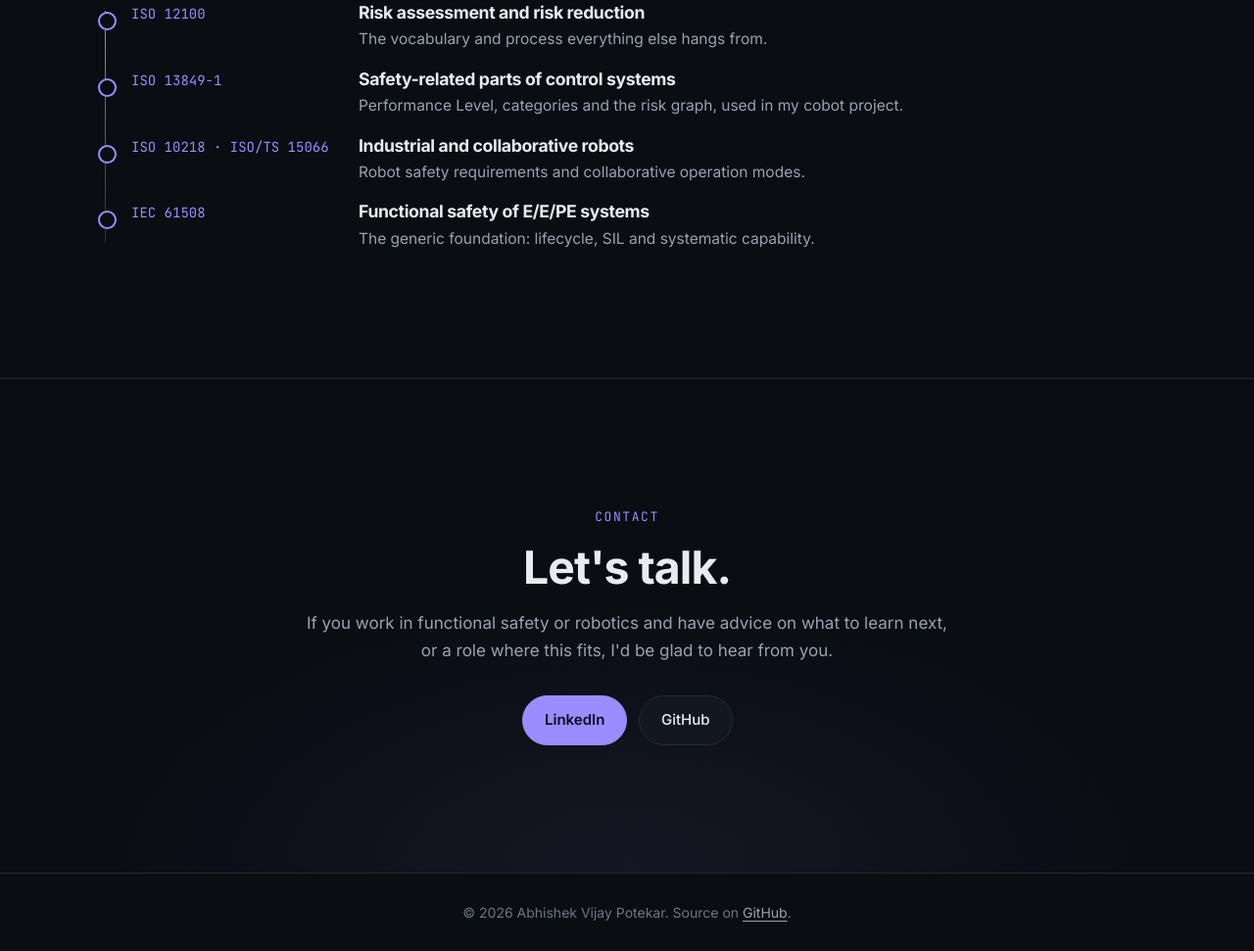
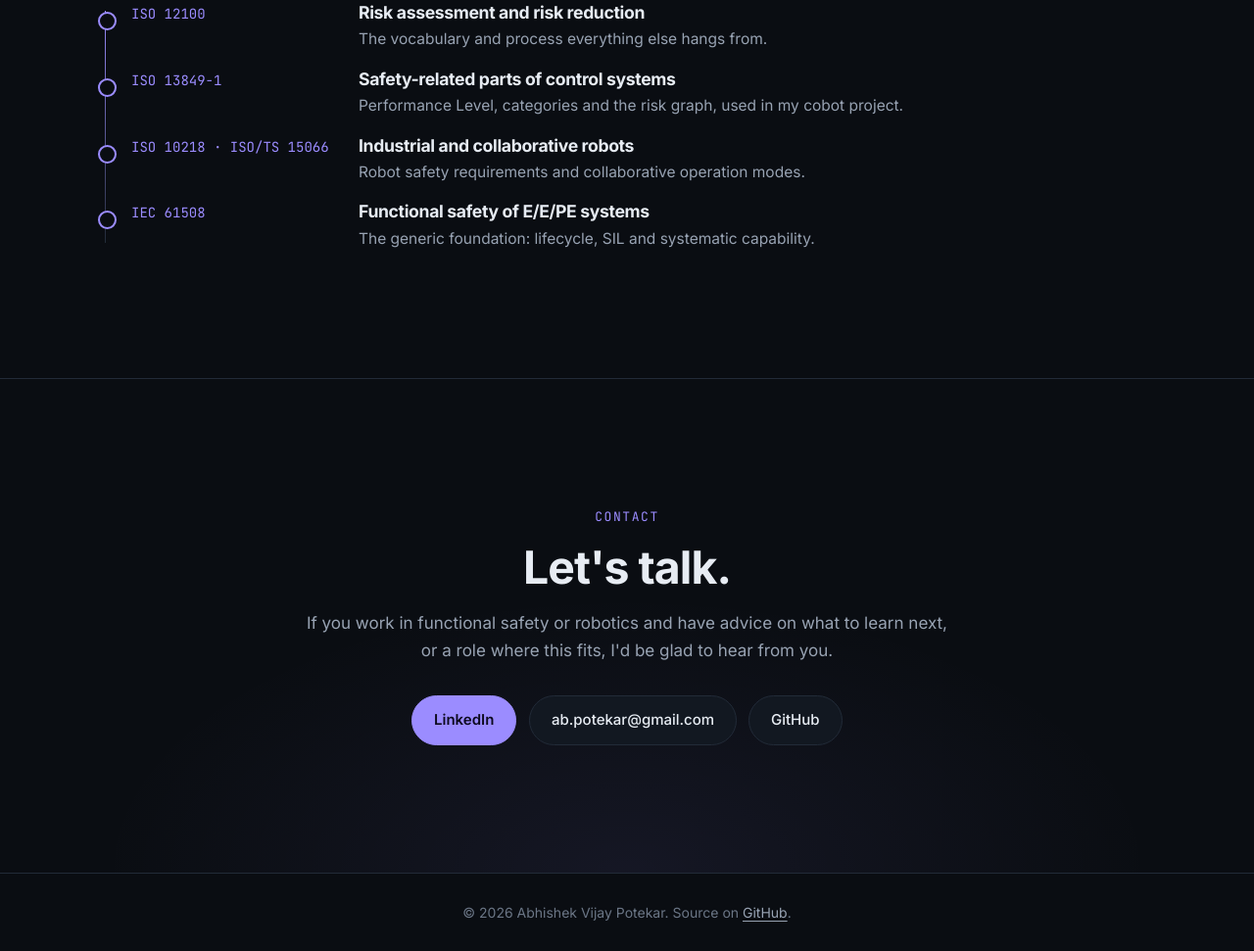
Before and after one commit to Madmaxcoder2612/portfolio, a plain HTML site: page index.html in a window 1280 px wide. Shown: the part 5250-6221 px from the top of the page at 98% size. Drawn offline with Linux system fonts and the light colour scheme; animation ran at ten frames a second.

Commit message:
Add email to the contact section

```diff
--- a/index.html
+++ b/index.html
@@ -219,6 +219,7 @@
         <p class="sub reveal">If you work in functional safety or robotics and have advice on what to learn next, or a role where this fits, I'd be glad to hear from you.</p>
         <div class="cta reveal">
           <a class="btn primary" href="https://www.linkedin.com/in/abhishek-vijay-potekar-027126193/" rel="noopener">LinkedIn</a>
+          <a class="btn" href="mailto:ab.potekar@gmail.com">ab.potekar@gmail.com</a>
           <a class="btn" href="https://github.com/Madmaxcoder2612" rel="noopener">GitHub</a>
         </div>
       </div>
```
Also changed, not shown: 1 other file.
